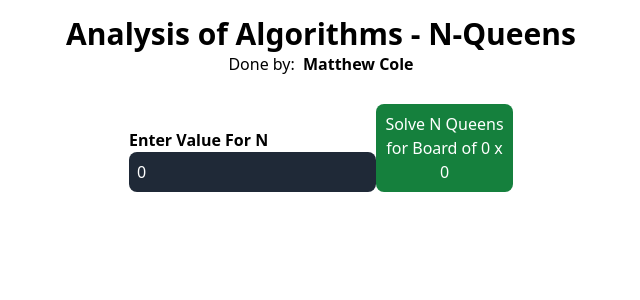
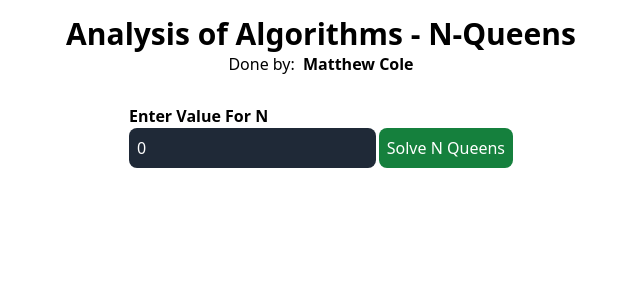
Before and after one commit to EM-CodeReever/AOA-Module-3-and-4, a SvelteKit app: page /n-queen in a window 1280 px wide. Shown: the top 300 px of the page, without its empty margins (319-959 px from the left). Built offline with nearby package versions, Linux system fonts and the light colour scheme.

Commit message:
rework dyanimc grid class

```diff
--- a/src/routes/n-queen/+page.svelte
+++ b/src/routes/n-queen/+page.svelte
@@ -38,8 +38,20 @@
         <p>Done by: <strong class="pl-1">Matthew Cole</strong></p>
     </div>
     <section class="w-full p-3 flex justify-center items-center flex-col space-y-4">
+        <div class="flex w-full max-w-sm items-end justify-between">
+            <div>
+                <h2 class="text font-semibold">Enter Value For N</h2>
+                <input bind:value={nChoice} type="number" class="bg-gray-800 text-white p-2 rounded-lg h-fit" on:change={()=>{
+                    posibleBoardLayout = []
+                }} >
+            </div>
+            <button class="bg-green-700 hover:bg-green-500 text-white h-fit p-2 rounded-lg" on:click={()=>{
+                solveNQueensHandler(nChoice)
+            }}>Solve N Queens</button>
+        </div>
+
         {#each posibleBoardLayout as board }
-            <div class="grid grid-cols-{nChoice} gap-1 w-fit relative">
+            <div class="grid grid-cols-{board[0].length} gap-1 w-fit relative">
                 {#each board as row, i}
                     {#each row as cell, j}
                         <div class="w-10 h-10 bg-indigo-400 rounded-lg flex justify-center items-center font-bold text-2xl">
@@ -47,23 +59,9 @@
                         </div>
                     {/each}
                 {/each}
-                <!-- <div class="rounded h-0.5 bg-gray-800 w-full absolute top-1/3 -translate-y-0.5"></div>
-                <div class="rounded h-0.5 bg-gray-800 w-full absolute top-2/3"></div>
-
-                <div class="rounded w-0.5 bg-gray-800 h-full absolute left-1/3 -translate-x-0.5"></div>
-                <div class="rounded w-0.5 bg-gray-800 h-full absolute left-2/3 "></div> -->
             </div>
         {/each}
 
-        <div class="flex w-full max-w-sm items-end justify-between">
-            <div>
-                <h2 class="text font-semibold">Enter Value For N</h2>
-                <input bind:value={nChoice} type="number" class="bg-gray-800 text-white p-2 rounded-lg h-fit" >
 
-            </div>
-
-
-            <button class="bg-green-700 hover:bg-green-500 text-white h-fit p-2 rounded-lg" on:click={()=>{solveNQueensHandler(nChoice)}}>Solve N Queens <br> for Board of {nChoice} x {nChoice} </button>
-        </div>
     </section>
 </section>
```
